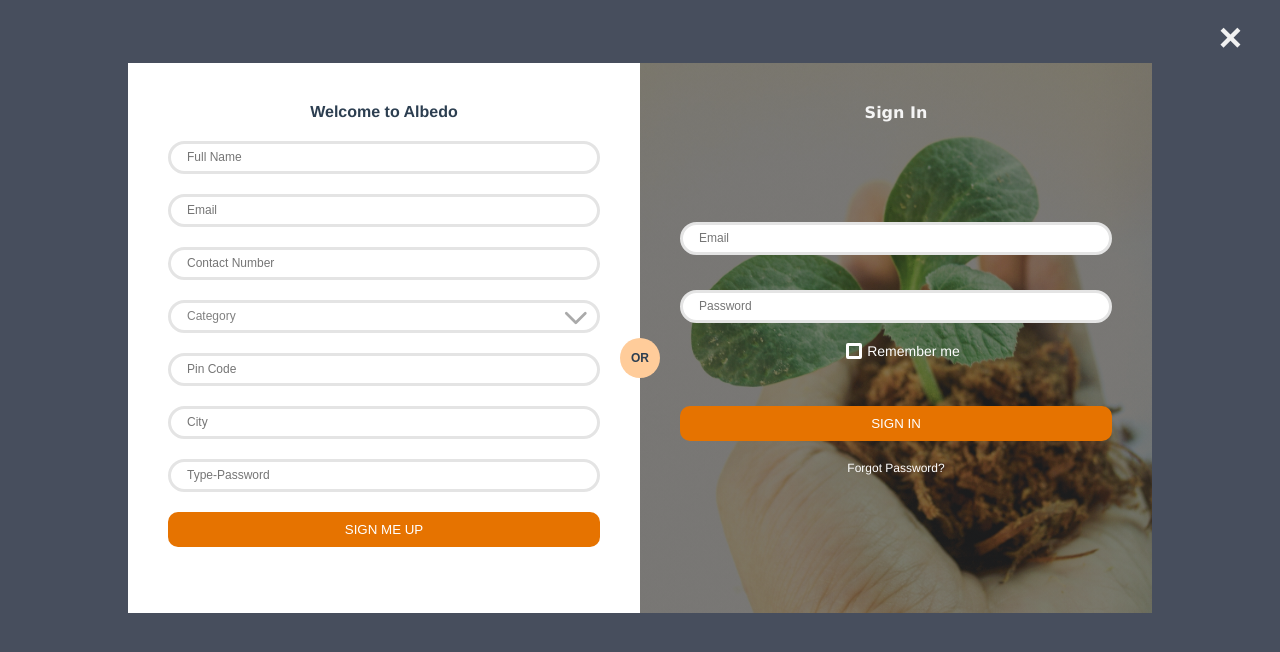
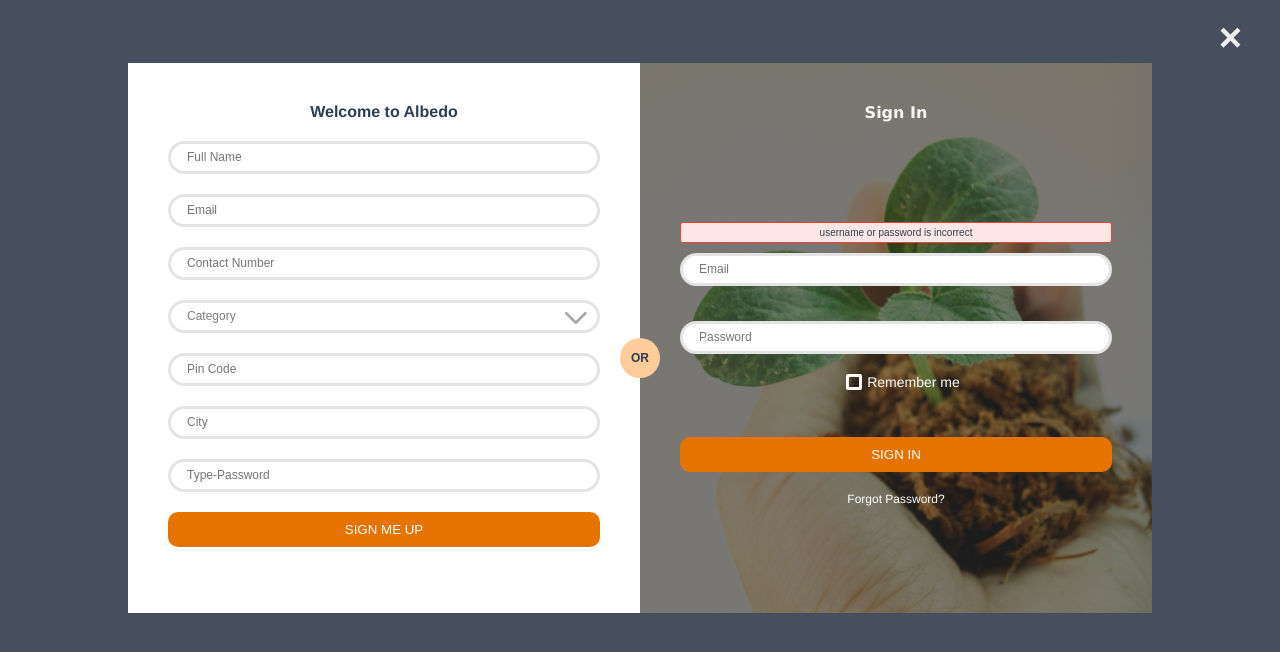
Before and after one commit to sandeepsharma-kgp/ABCAcadFrontend, a Vue app: page / in a window 1280 px wide. Shown: the top 652 px of the page. Built offline with nearby package versions, Linux system fonts and the light colour scheme.

Commit message:
error for wrong password or email

```diff
--- a/src/components/login.vue
+++ b/src/components/login.vue
@@ -34,6 +34,7 @@
     <div class="sign-in">
       <h2>Sign In</h2>
       <form v-on:submit="signInData" style="position:relative; top: 80px;">
+        <div class="error" v-if="error">{{error}}</div>
         <input class="sign-in-email" type="email" placeholder="Email" v-model="signIn.email" required/>
         <input style="position:relative; top: 15px;" class="sign-in-password" type="password" v-model="signIn.password" placeholder="Password" required/>
 
@@ -69,7 +70,7 @@
   name: 'Login',
   data(){
     return{
-      error:'',
+      error:'username or password is incorrect',
       signUp:{
         name:null,
         email:null,
@@ -131,6 +132,7 @@
 .psw{
   color:white;
   font-size: 12px;
+  cursor: pointer;
 }
 input[type="text"],
 input[type="tele"],
@@ -350,6 +352,17 @@
   color: #f44336;
   cursor: pointer;
 }
+div.error{
+  margin-bottom: 10px;
+  padding: 4px;
+  display: block;
+  box-sizing: border-box;
+  border:solid 1px #f44336;
+  background: #ffe6e6;
+  font-family: sans-serif;
+  font-size: 10px;
+  border-radius: 3px;
+}
 @media only screen and (max-width: 768px) {
   /* For mobile phones: */
   #login{
@@ -390,6 +403,7 @@
   position: absolute;
   top: 240px;
 }
+
 }
 
 </style>
```
